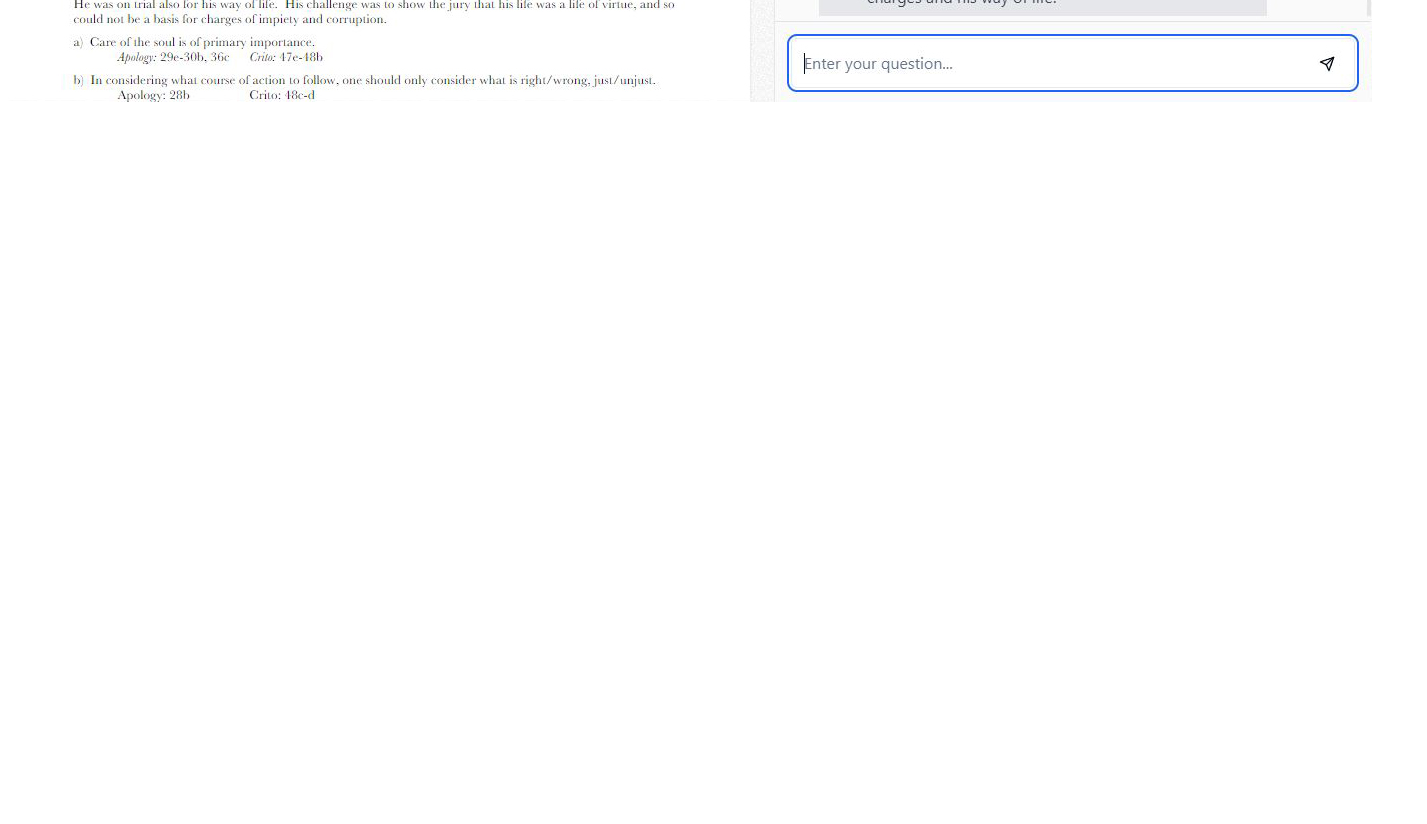
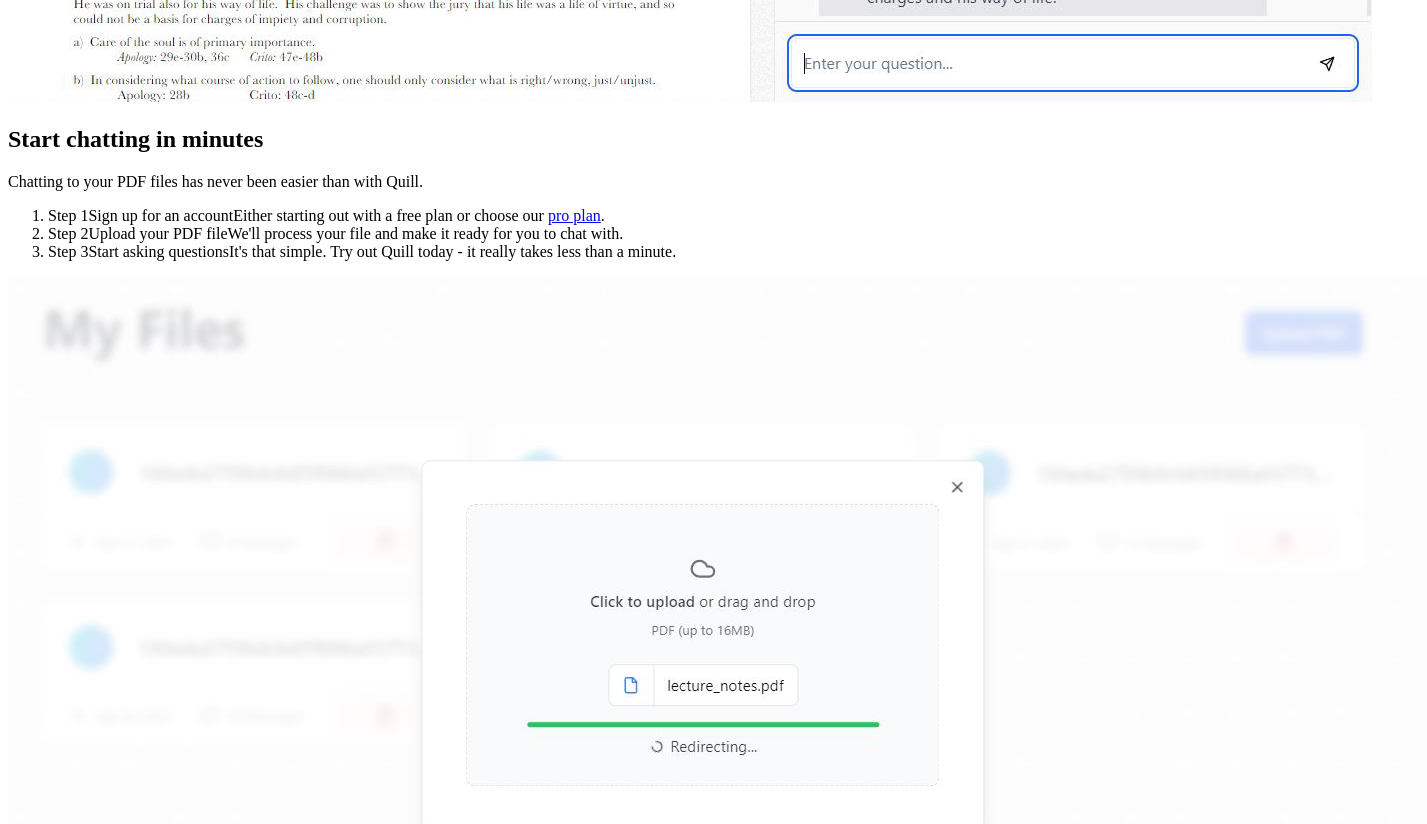
Before and after one commit to Sarcovora/quill, a Next.js app: page / in a window 1280 px wide. Shown: the part 940-1764 px from the top of the page, 1427 px wide, since content can reach past the window. Before the commit the page ends 1054 px from the top, so only its background shows below. Built offline with nearby package versions, Linux system fonts and the light colour scheme.

Commit message:
landing page finished 01/06/2024  3:36:23

```diff
--- a/src/app/page.tsx
+++ b/src/app/page.tsx
@@ -1,6 +1,6 @@
 import MaxWidthWrapper from "@/components/MaxWidthWrapper";
 import Link from "next/link";
-import {ArrowRight} from "lucide-react"
+import { ArrowRight } from "lucide-react";
 import { buttonVariants } from "@/components/ui/button";
 import Image from "next/image";
 
@@ -9,54 +9,154 @@
     <>
       <MaxWidthWrapper className="mb-12 mt-28 sm:mt-40 flex flex-col items-center justify-center text-center">
         <div className="mx-auto mb-4 flex max-w-fit items-center justify-center space-x-2 overflow-hidden rounded-full border border-gray-200 bg-white px-7 py-2 shadow-md backdrop-blur transition-all hover:border-gray-300 hover:bg-white/50">
-        <p className='text-sm font-semibold text-gray-700'>
+          <p className="text-sm font-semibold text-gray-700">
             Quill is now public!
           </p>
         </div>
-      <h1 className='max-w-4xl text-5xl font-bold md:text-6xl lg:text-7xl'>
-        Chat with your <span className='text-blue-600'>documents</span> in seconds.
+        <h1 className="max-w-4xl text-5xl font-bold md:text-6xl lg:text-7xl">
+          Chat with your <span className="text-blue-600">documents</span> in
+          seconds.
         </h1>
-      <p className='mt-5 max-w-prose text-zinc-700 sm:text-lg'>
-        Quill allows you to have conversations with any PDF document. Simply upload your file and start asking questions right away.
+        <p className="mt-5 max-w-prose text-zinc-700 sm:text-lg">
+          Quill allows you to have conversations with any PDF document. Simply
+          upload your file and start asking questions right away.
         </p>
 
         <Link
           className={buttonVariants({
-          size: 'lg',
-          className: "mt-5"
+            size: "lg",
+            className: "mt-5",
           })}
-        href='/dashboard'
-        target='_blank'>
-        Get started <ArrowRight className='ml-2 h-5 w-5' />
+          href="/dashboard"
+          target="_blank"
+        >
+          Get started <ArrowRight className="ml-2 h-5 w-5" />
         </Link>
       </MaxWidthWrapper>
 
       {/* value proposition section */}
       <div>
-          <div className='relative isolate'>
-            <div aria-hidden="true" className='pointer-events-none absolute inset-x-0 -top-40 -z-10 transform-gpu overflow-hidden blur-3xl sm:-top-80'>
-              <div style={{
-                clipPath: "polygon(74.1% 44.1%, 100% 61.6%, 97.5% 26.9%, 85.5% 0.1%, 80.7% 2%, 72.5% 32.5%, 60.2% 62.4%, 52.4% 68.1%, 47.5% 58.3%, 45.2% 34.5%, 27.5% 76.7%, 0.1% 64.9%, 17.9% 100%, 27.6% 76.8%, 76.1% 97.7%, 74.1% 44.1%)"
-              }} className='relative left-[calc(50%-11rem)] aspect-[1155/678] w-[36.125rem] -translate-x-1/2 rotate-[30deg] bg-gradient-to-tr from-[#ff80b5] to-[#9089fc] opacity-30 sm:left-[calc(50%-30rem)] sm:w-[72.1875rem]' />
+        <div className="relative isolate">
+          <div
+            aria-hidden="true"
+            className="pointer-events-none absolute inset-x-0 -top-40 -z-10 transform-gpu overflow-hidden blur-3xl sm:-top-80"
+          >
+            <div
+              style={{
+                clipPath:
+                  "polygon(74.1% 44.1%, 100% 61.6%, 97.5% 26.9%, 85.5% 0.1%, 80.7% 2%, 72.5% 32.5%, 60.2% 62.4%, 52.4% 68.1%, 47.5% 58.3%, 45.2% 34.5%, 27.5% 76.7%, 0.1% 64.9%, 17.9% 100%, 27.6% 76.8%, 76.1% 97.7%, 74.1% 44.1%)",
+              }}
+              className="relative left-[calc(50%-11rem)] aspect-[1155/678] w-[36.125rem] -translate-x-1/2 rotate-[30deg] bg-gradient-to-tr from-[#ff80b5] to-[#9089fc] opacity-30 sm:left-[calc(50%-30rem)] sm:w-[72.1875rem]"
+            />
           </div>
 
           <div>
-              <div className='mx-auto max-w-6xl px-6 lg:px-8'>
-                <div className='mt-16 flow-root sm:mt-24'>
-                  <div className='-m-2 rounded-xl bg-gray-900/5 p-2 ring-1 ring-inset ring-gray-900/10 lg:-m-4 lg:rounded-2xl lg:p-4'>
+            <div className="mx-auto max-w-6xl px-6 lg:px-8">
+              <div className="mt-16 flow-root sm:mt-24">
+                <div className="-m-2 rounded-xl bg-gray-900/5 p-2 ring-1 ring-inset ring-gray-900/10 lg:-m-4 lg:rounded-2xl lg:p-4">
                   <Image
-                      src='/dashboard-preview.jpg'
-                      alt='product preview'
+                    src="/dashboard-preview.jpg"
+                    alt="product preview"
                     width={1364}
                     height={866}
+                    quality={100}
+                    className="rounded-md bg-white p-2 sm:p-8 md:p-20 shadow-2xl ring-1 ring-gray-900/10"
                   />
                 </div>
               </div>
             </div>
           </div>
+
+          <div
+            aria-hidden="true"
+            className="pointer-events-none absolute inset-x-0 -top-40 -z-10 transform-gpu overflow-hidden blur-3xl sm:-top-80"
+          >
+            <div
+              style={{
+                clipPath:
+                  "polygon(74.1% 44.1%, 100% 61.6%, 97.5% 26.9%, 85.5% 0.1%, 80.7% 2%, 72.5% 32.5%, 60.2% 62.4%, 52.4% 68.1%, 47.5% 58.3%, 45.2% 34.5%, 27.5% 76.7%, 0.1% 64.9%, 17.9% 100%, 27.6% 76.8%, 76.1% 97.7%, 74.1% 44.1%)",
+              }}
+              className="relative left-[calc(50%-13rem)] aspect-[1155/678] w-[36.125rem] -translate-x-1/2 rotate-[30deg] bg-gradient-to-tr from-[#ff80b5] to-[#9089fc] opacity-30 sm:left-[calc(50%-36rem)] sm:w-[72.1875rem]"
+            />
+          </div>
         </div>
       </div>
 
+      {/* features section */}
+      <div className="mx-auto mb-32 mt-32 max-w-5xl sm:mt-56">
+        <div className="mb-12 px-6 lg:px-8">
+          <div className="mx-auto max-w-2xl sm:text-center">
+            <h2 className="mt-2 font-bold text-4xl text-gray-900 sm:text-5xl">
+              Start chatting in minutes
+            </h2>
+            <p className="mt-4 text-lg text-gray-600">
+              Chatting to your PDF files has never been easier than with Quill.
+            </p>
+          </div>
+        </div>
+
+        {/* steps */}
+        <ol className="my-8 space-y-4 pt-8 md:flex md:space-x-12 md:space-y-0">
+          <li className="md:flex-1">
+            <div className="flex flex-col space-y-2 border-l-4 border-zinc-300 py-2 pl-4 md:border-l-0 md:border-t-2 md:pb-0 md:pl-0 md:pt-4">
+              <span className="text-sm font-medium text-blue-600">Step 1</span>
+              <span className="text-xl font-semibold">
+                Sign up for an account
+              </span>
+              <span className="mt-2 text-zinc-700">
+                Either starting out with a free plan or choose our{" "}
+                <Link
+                  href="/pricing"
+                  className="text-blue-700 underline underline-offset-2"
+                >
+                  pro plan
+                </Link>
+                .
+              </span>
+            </div>
+          </li>
+          <li className="md:flex-1">
+            <div className="flex flex-col space-y-2 border-l-4 border-zinc-300 py-2 pl-4 md:border-l-0 md:border-t-2 md:pb-0 md:pl-0 md:pt-4">
+              <span className="text-sm font-medium text-blue-600">Step 2</span>
+              <span className="text-xl font-semibold">
+                Upload your PDF file
+              </span>
+              <span className="mt-2 text-zinc-700">
+                We&apos;ll process your file and make it ready for you to chat
+                with.
+              </span>
+            </div>
+          </li>
+          <li className="md:flex-1">
+            <div className="flex flex-col space-y-2 border-l-4 border-zinc-300 py-2 pl-4 md:border-l-0 md:border-t-2 md:pb-0 md:pl-0 md:pt-4">
+              <span className="text-sm font-medium text-blue-600">Step 3</span>
+              <span className="text-xl font-semibold">
+                Start asking questions
+              </span>
+              <span className="mt-2 text-zinc-700">
+                It&apos;s that simple. Try out Quill today - it really takes
+                less than a minute.
+              </span>
+            </div>
+          </li>
+        </ol>
+
+            <div className="mx-auto max-w-6xl px-6 lg:px-8">
+              <div className="mt-16 flow-root sm:mt-24">
+                <div className="-m-2 rounded-xl bg-gray-900/5 p-2 ring-1 ring-inset ring-gray-900/10 lg:-m-4 lg:rounded-2xl lg:p-4">
+                  <Image
+                    src="/file-upload-preview.jpg"
+                    alt="uploading preview"
+                    width={1419}
+                    height={732}
+                    quality={100}
+                    className="rounded-md bg-white p-2 sm:p-8 md:p-20 shadow-2xl ring-1 ring-gray-900/10"
+                  />
+                </div>
+              </div>
+            </div>
+
+      </div>
     </>
-  )
+  );
 }
```
Also changed, not shown: src/app/globals.css (+4 -0 lines), src/components/Navbar.tsx (added, +7 -0 lines). Lines whose indentation alone changed are shown as unchanged.
